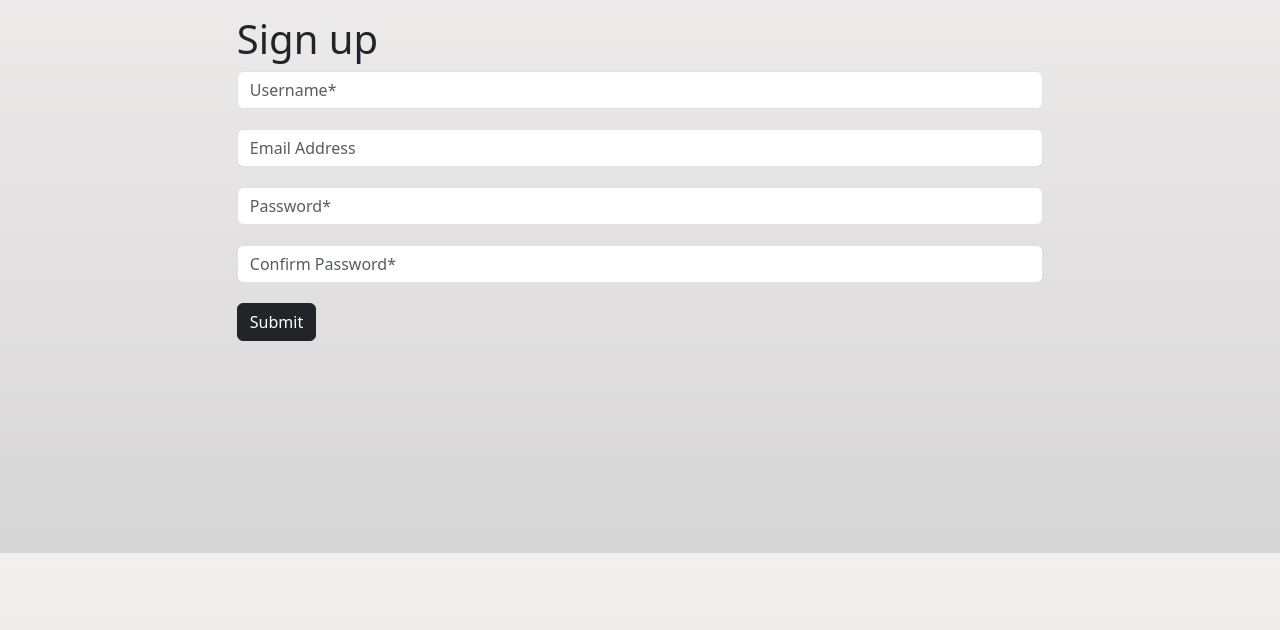
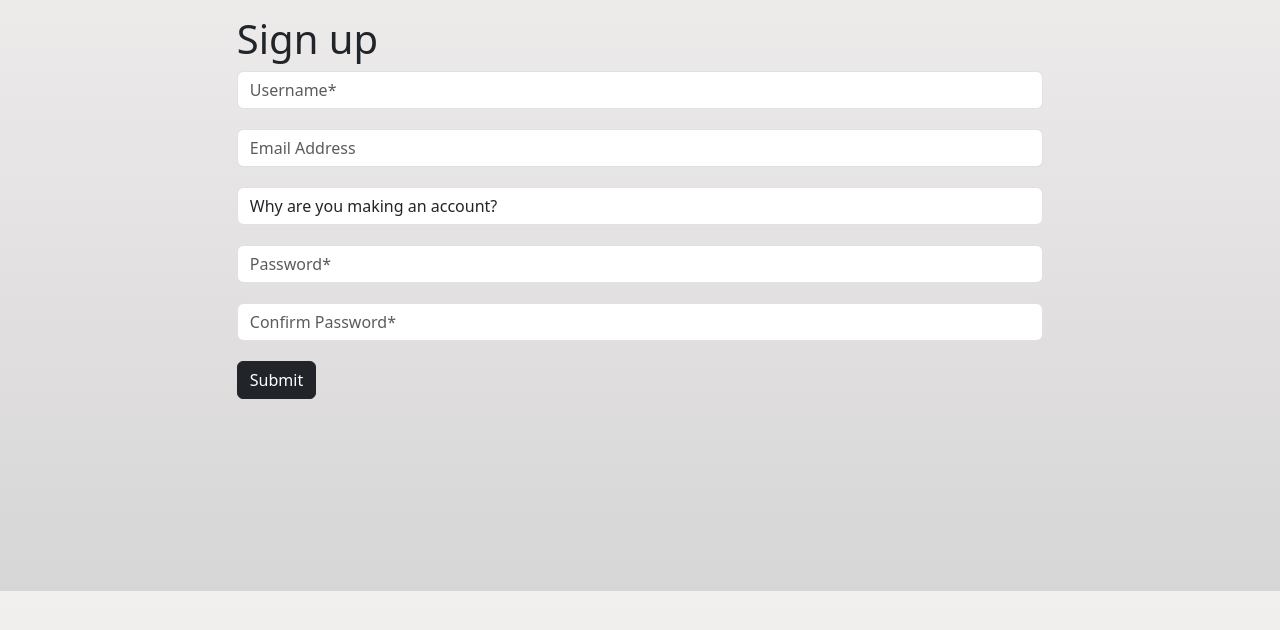
Before and after one commit to Edisaurus-Team/edisaurus, a Django app: page /signup/ in a window 1280 px wide. Shown: the part 147-777 px from the top of the page. Run offline with Django 5.2, Linux system fonts and the light colour scheme.

Commit message:
preventing bot signups

```diff
--- a/copyeditor/views.py
+++ b/copyeditor/views.py
@@ -18,6 +18,7 @@ def index(request):
 @csrf_exempt
 def login_view(request):
     if request.method == "POST":
+
         username = request.POST["username"]
         password = request.POST["password"]
         user = authenticate(request, username=username, password=password)
@@ -36,6 +37,15 @@ def login_view(request):
 @csrf_exempt
 def signup(request):
     if request.method == "POST":
+        # need to notify if a duplicate name is used
+
+        try:
+            if request.POST["survey"]:
+                return render(request, "login.html", {
+                    "error_message": True
+                })
+        except:
+            pass
         username = request.POST["username"]
         email = request.POST["email"]
         password = request.POST["password"]
--- a/static/login.css
+++ b/static/login.css
@@ -10,8 +10,13 @@ body {
 
 .login-form-container {
     margin-inline:15%;
-    input {
+    .form-control {
         margin-bottom:20px;
     }
 
 }
+
+.tester {
+    /* height: 0px;
+    overflow: hidden; */
+}
--- a/templates/signup.html
+++ b/templates/signup.html
@@ -22,6 +22,14 @@
                 <div class="form-group">
                     <input class="form-control" type="email" name="email" placeholder="Email Address">
                 </div>
+                <div class="form-group tester">
+                    <select class="form-control" type="text" name="survey" placeholder="Why are you making an account?"  tabindex="-1">
+                        <option selected value="default" disabled>Why are you making an account?</option>
+                        <option value="personal">Personal Editing</option>
+                        <option value="work">Editing for Work</option>
+                        <option value="school">Editing School Work</option>
+                    </select>
+                </div>
                 <div class="form-group">
                     <input class="form-control" type="password" name="password" placeholder="Password*">
                 </div>
```
